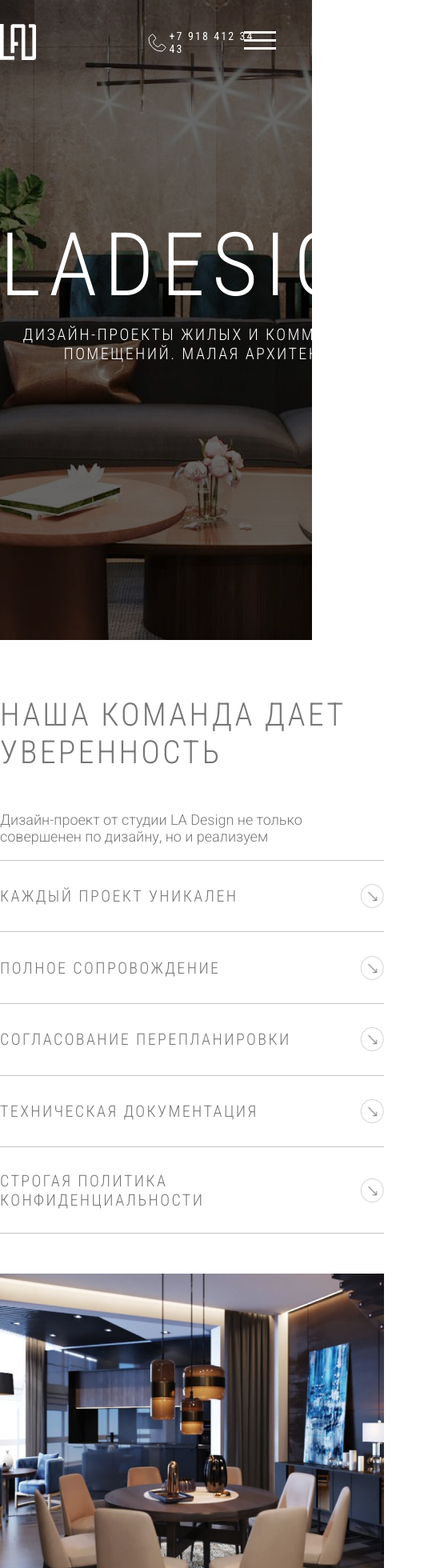
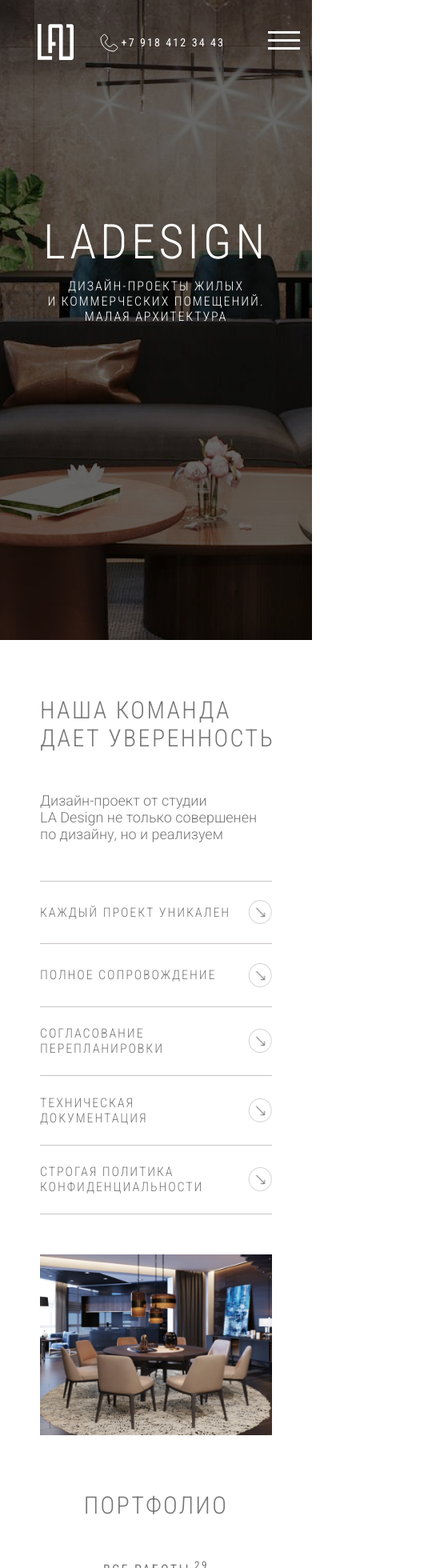
Before and after one commit to arinaab/ladesign-vue, a Vue app: page / in a window 390 px wide. Shown: the top 1960 px of the page at 80% size, 530 px wide, since content can reach past the window. Built offline with nearby package versions, Linux system fonts and the light colour scheme.

Commit message:
add adaptive mobile

```diff
--- a/src/components/ConfidenceApp/style.scss
+++ b/src/components/ConfidenceApp/style.scss
@@ -7,7 +7,7 @@
   }
   &__info {
     width: 514px;
-    height: 528px;
+    min-height: 528px;
     display: grid;
   }
   &__img {
@@ -111,5 +111,23 @@
 
 }
 @media (max-width: 575px) {
-
+  .confidence {
+    &__subtitle {
+      margin-bottom: 40px;
+    }
+    &__elem {
+      font-size: 16px;
+      p {
+        width: 85%;
+        &:last-child {
+          margin-top: 12px;
+          width: 100%;
+        }
+      }
+    }
+    &__img {
+      width: 290px;
+      height: 226px;
+    }
+  }
 }
--- a/src/components/FooterApp/style.scss
+++ b/src/components/FooterApp/style.scss
@@ -41,5 +41,7 @@
 
 }
 @media (max-width: 575px) {
-
+  .footer {
+    margin-top: 70px;
+  }
 }
--- a/src/components/HeaderApp/style.scss
+++ b/src/components/HeaderApp/style.scss
@@ -102,5 +102,16 @@
 
 }
 @media (max-width: 575px) {
-
+  .header {
+    &__items {
+      justify-content: center;
+      gap: 30px;
+    }
+    &__logo {
+      margin-right: 0;
+    }
+    &__info {
+      margin-right: 16%;
+    }
+  }
 }
--- a/src/components/PortfolioApp/style.scss
+++ b/src/components/PortfolioApp/style.scss
@@ -218,5 +218,59 @@
   }
 }
 @media (max-width: 575px) {
-
+  .portfolio {
+    &__items {
+      grid-template-columns: 290px;
+      grid-template-rows: repeat(10, 290px);
+      gap: 10px;
+      margin-bottom: 30px;
+      .block__container {
+        &:nth-child(2) {
+          grid-column: 1/2;
+          grid-row: 3/4;
+        }
+        &:nth-child(3) {
+          grid-column: 1/2;
+          grid-row: 4/5;
+        }
+        &:nth-child(4) {
+          grid-column: 1/2;
+          grid-row: 5/6;
+        }
+        &:nth-child(5) {
+          grid-column: 1/2;
+          grid-row: 6/7;
+        }
+        &:nth-child(6) {
+          grid-column: 1/2;
+          grid-row: 7/8;
+        }
+        &:nth-child(7) {
+          grid-column: 1/2;
+          grid-row: 8/9;
+        }
+        &:nth-child(8) {
+          grid-column: 1/2;
+          grid-row: 8/9;
+        }
+        &:nth-child(9) {
+          grid-column: 1/2;
+          grid-row: 9/10;
+        }
+        &:last-child {
+          grid-column: 1/2;
+          grid-row: 10;
+        }
+      }
+    }
+    &__link {
+      margin-top: 70px;
+      p {
+        font-size: 16px;
+      }
+      img {
+        top: 3px;
+      }
+    }
+  }
 }
--- a/src/components/PromoApp/style.scss
+++ b/src/components/PromoApp/style.scss
@@ -39,5 +39,13 @@
   }
 }
 @media (max-width: 575px) {
-
+  .promo {
+    &__title {
+      font-size: 60px;
+    }
+    &__subtitle {
+      font-size: 16px;
+      width: 285px;
+    }
+  }
 }
--- a/src/components/UI/burger/style.scss
+++ b/src/components/UI/burger/style.scss
@@ -50,5 +50,7 @@
   }
 }
 @media (max-width: 575px) {
-
+  .burger {
+    right: 15px;
+  }
 }
--- a/src/components/UI/close/style.scss
+++ b/src/components/UI/close/style.scss
@@ -21,3 +21,9 @@
     margin-top: -3px;
   }
 }
+@media (max-width: 575px) {
+  .close {
+    top: -18px;
+    right: 0;
+  }
+}
--- a/src/components/UI/subtitle/style.scss
+++ b/src/components/UI/subtitle/style.scss
@@ -8,3 +8,9 @@
     text-align: center;
   }
 }
+@media (max-width: 575px) {
+  .subtitle {
+    font-size: 30px;
+    width: 105%;
+  }
+}
--- a/src/views/MainView/style.scss
+++ b/src/views/MainView/style.scss
@@ -19,5 +19,7 @@
   }
 }
 @media (max-width: 575px) {
-
+  .container {
+    width: 290px;
+  }
 }
```
